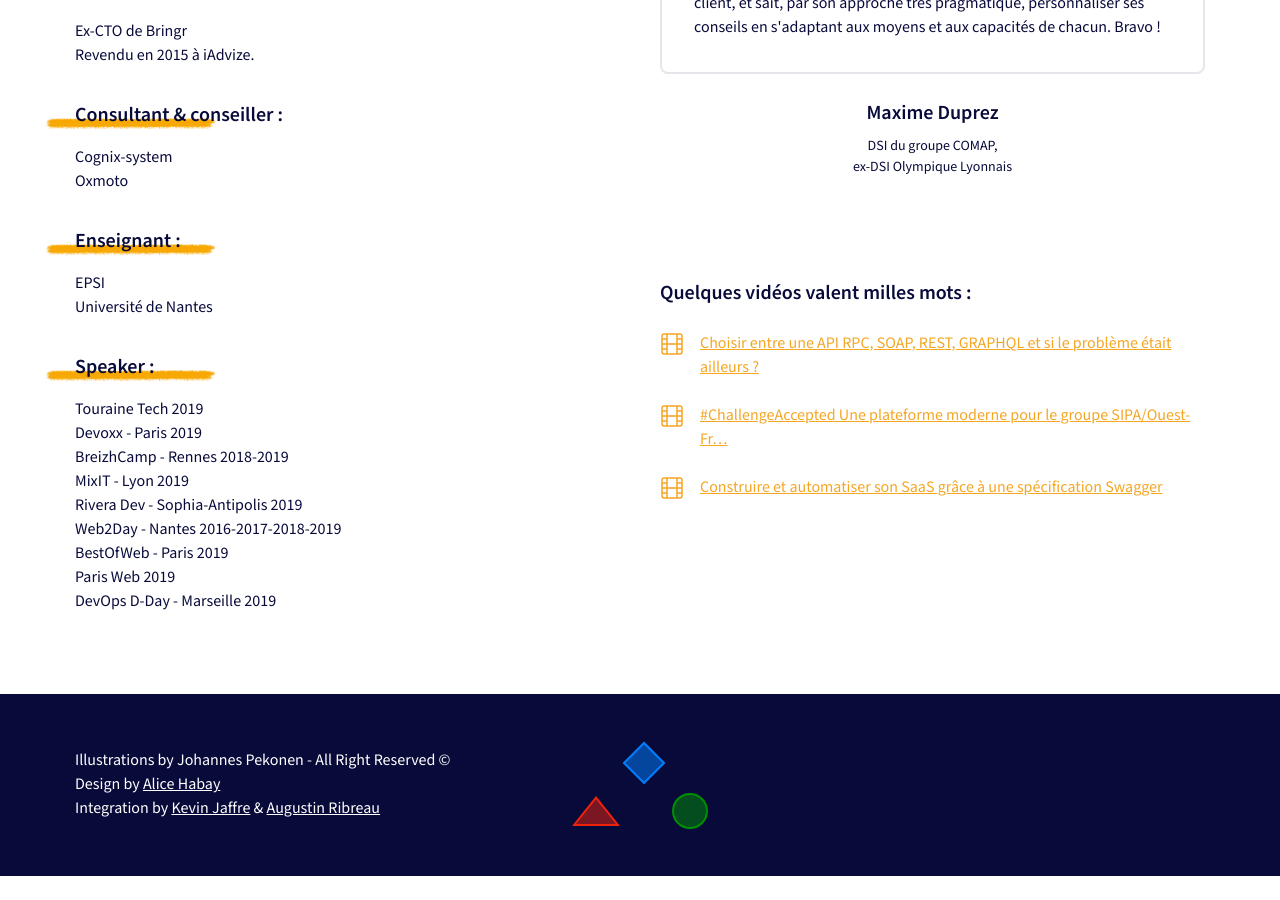
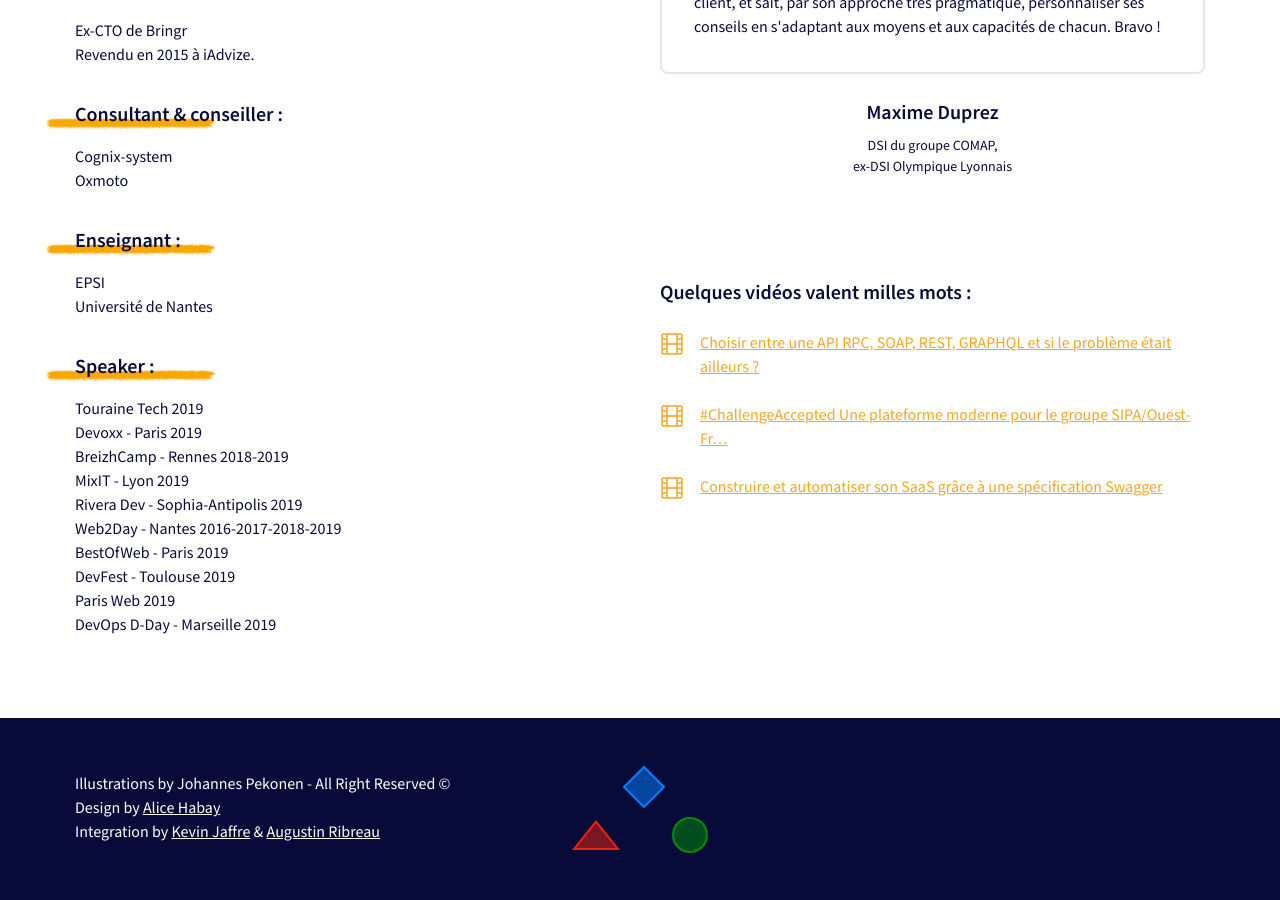
Before and after one commit to nobullshitbooks/nobullshit-website, a Jekyll site: the page built from index.html, in a window 1280 px wide and 900 px high, scrolled down 3617 px. Built offline with Jekyll 4.4.1, drawn with Linux system fonts in a browser that asks for light colours; comment, search, counter and statistics services are not loaded; before the commit the page ends 4493 px from its top, so only the background shows below that.

Commit message:
Update default.html

```diff
--- a/_layouts/default.html
+++ b/_layouts/default.html
@@ -251,8 +251,9 @@
             Rivera Dev - Sophia-Antipolis 2019<br/>
             Web2Day - Nantes 2016-2017-2018-2019<br/>
             BestOfWeb - Paris 2019<br/>
+            DevFest - Toulouse 2019<br/>
             Paris Web 2019<br/>
-            DevOps D-Day - Marseille 2019
+            DevOps D-Day - Marseille 2019<br/>
           </p>
         </div>
       </div>
```
